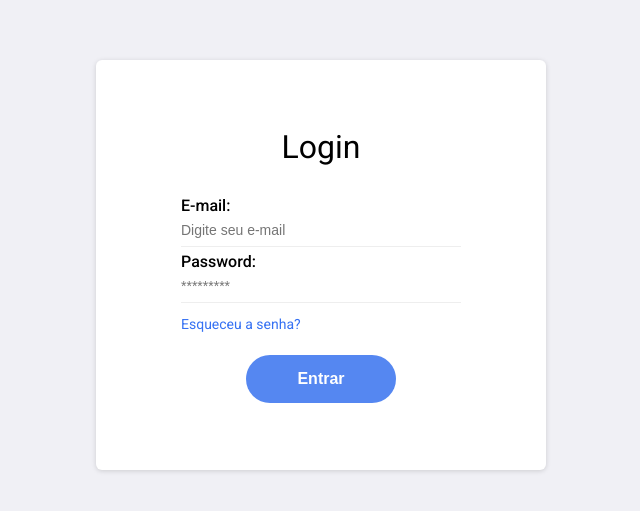
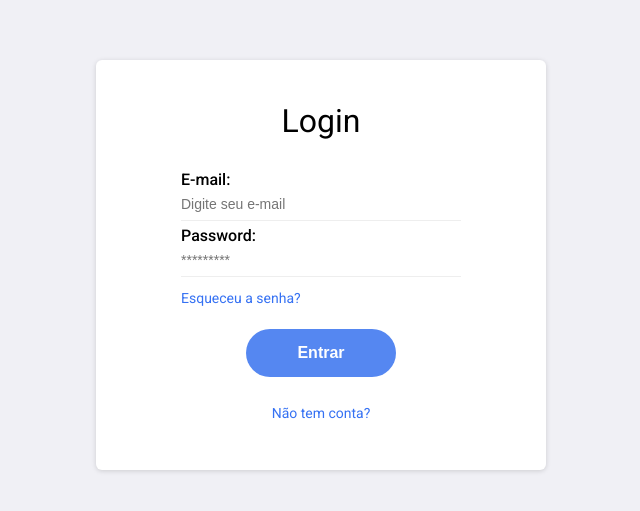
Before and after one commit to Solrac23/Changelog-frontend, a Next.js app: page /signIn/auth in a window 1280 px wide. Shown: the part 135-646 px from the top of the page, without its empty margins (319-959 px from the left). Built offline with nearby package versions, Linux system fonts and the light colour scheme.

Commit message:
change: adding link to register user

```diff
--- a/src/pages/signIn/auth/index.jsx
+++ b/src/pages/signIn/auth/index.jsx
@@ -6,7 +6,7 @@ import Button from '../../../components/Button'
 import { useAuth } from '@/hooks/useAuth'
 
 export default function Auth() {
-  const { register, handleSubmit, formState: {errors}, setError } = useForm()
+	const { register, handleSubmit, formState: {errors}} = useForm()
 	const { signIn } = useAuth()
 
 	async function handleLogin(data){
@@ -54,6 +54,9 @@ export default function Auth() {
 						<div className={styles.btnEnter}>
 							<Button typeBtn={'submit'} text={'Entrar'}/>
 						</div>
+						<div className={styles.register}>
+							<Link href="/signIn/register" title='Cadastrar'>Não tem conta?</Link>
+						</div>
 					</form>
 				</div>
 			</div>
--- a/src/pages/signIn/auth/styles.module.css
+++ b/src/pages/signIn/auth/styles.module.css
@@ -68,6 +68,13 @@
   border-bottom: 1px solid var(--border-color);
   margin-bottom: 5px;
 }
+
+.register{
+  display: flex;
+  justify-content: center;
+  align-content: center;
+}
+
 .btnEnter {
   width: 100%;
   display: flex;
```
Lines whose indentation alone changed are shown as unchanged.
